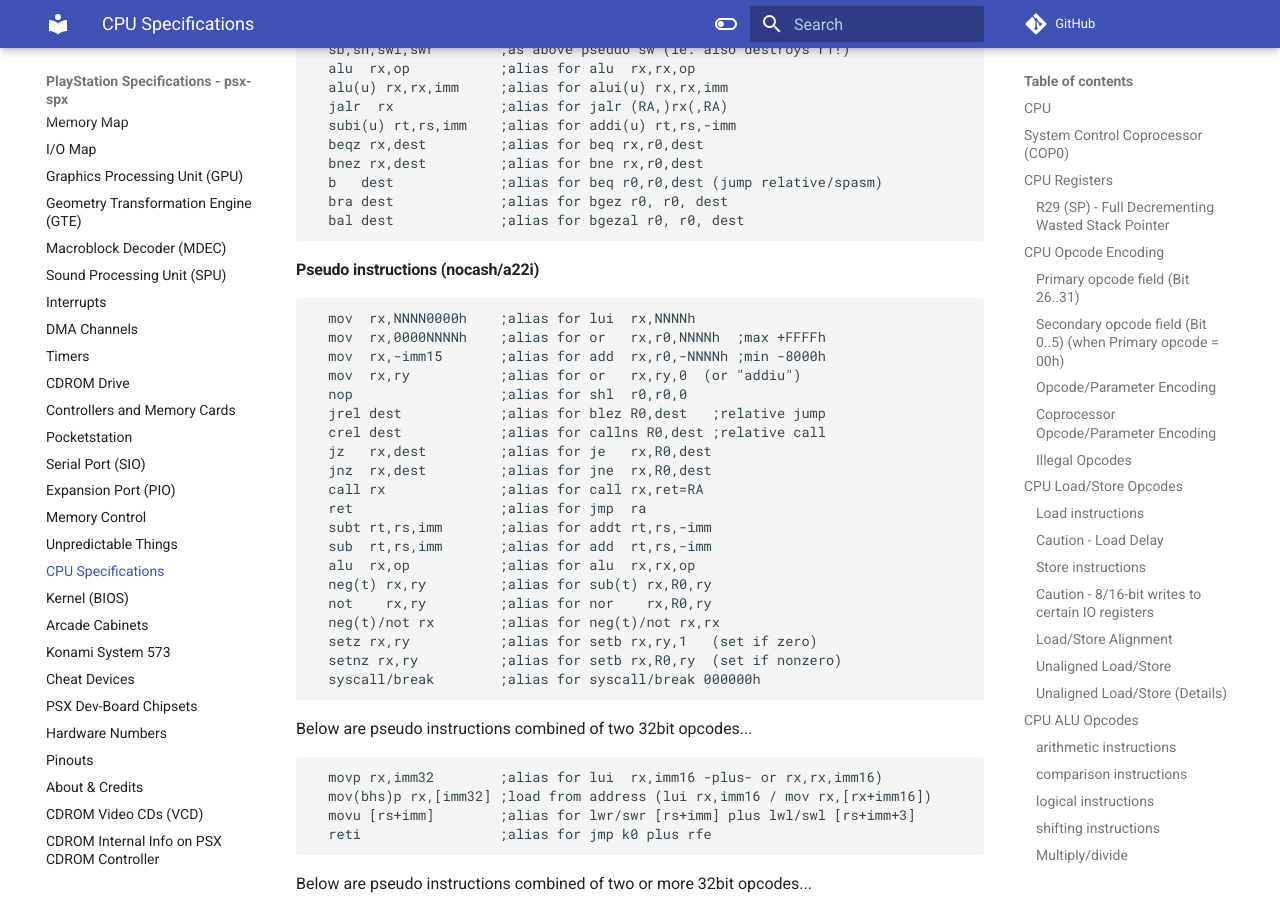
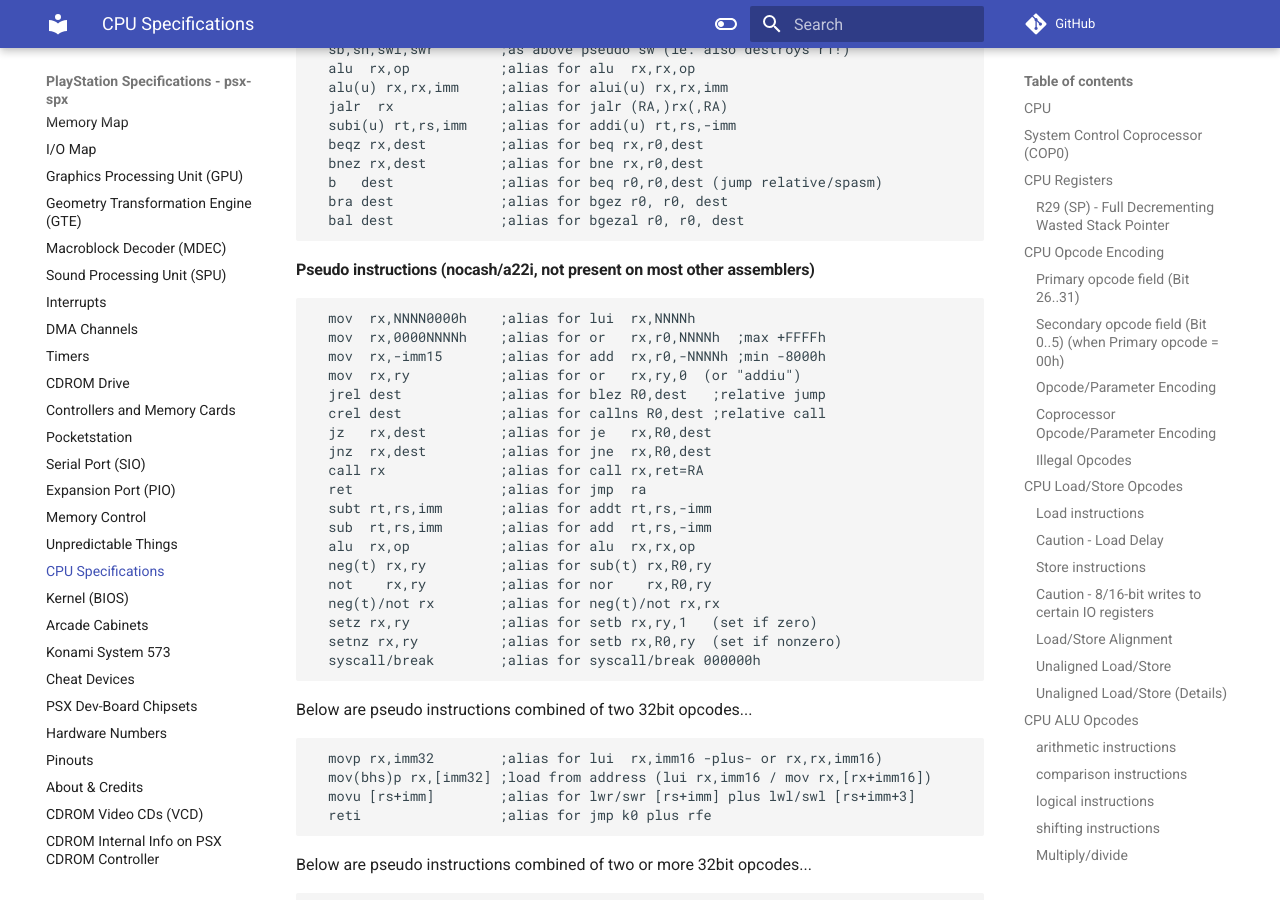
Before and after one commit to psx-spx/psx-spx.github.io, an MkDocs documentation site: the page built from docs/cpuspecifications.md, in a window 1280 px wide and 900 px high, scrolled down 9635 px. Built offline with MkDocs 1.6.1 and Material for MkDocs 9.7.7, drawn with Linux system fonts in a browser that asks for light colours; comment, search, counter and statistics services are not loaded; some of the changed text lies outside the part shown.

Commit message:
[CPU] Remove comments about $zero's hardware impl, add warning above no$ assembler macros.

````diff
--- a/docs/cpuspecifications.md
+++ b/docs/cpuspecifications.md
@@ -445,13 +445,12 @@
   bal dest             ;alias for bgezal r0, r0, dest
 ```
 
-#### Pseudo instructions (nocash/a22i)
+#### Pseudo instructions (nocash/a22i, not present on most other assemblers)
 ```
   mov  rx,NNNN0000h    ;alias for lui  rx,NNNNh
   mov  rx,0000NNNNh    ;alias for or   rx,r0,NNNNh  ;max +FFFFh
   mov  rx,-imm15       ;alias for add  rx,r0,-NNNNh ;min -8000h
   mov  rx,ry           ;alias for or   rx,ry,0  (or "addiu")
-  nop                  ;alias for shl  r0,r0,0
   jrel dest            ;alias for blez R0,dest   ;relative jump
   crel dest            ;alias for callns R0,dest ;relative call
   jz   rx,dest         ;alias for je   rx,R0,dest
````
Also changed, not shown: other parts of docs/cpuspecifications.md (+2 -2 lines).
